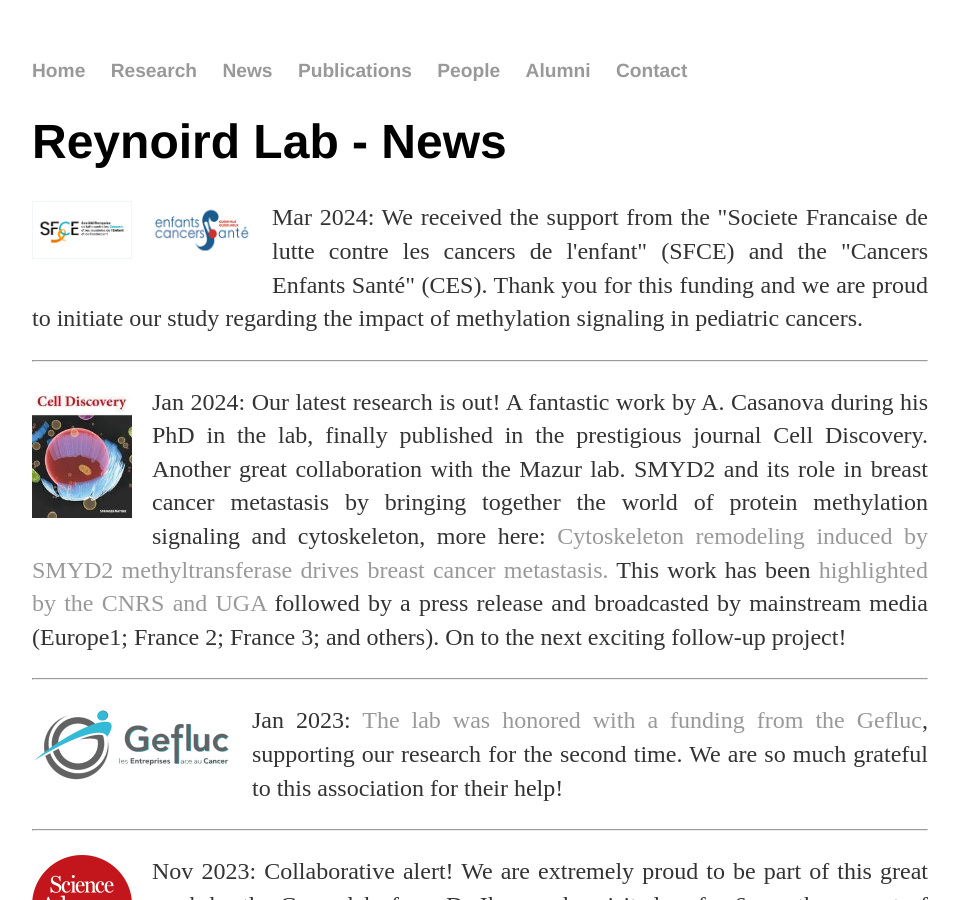
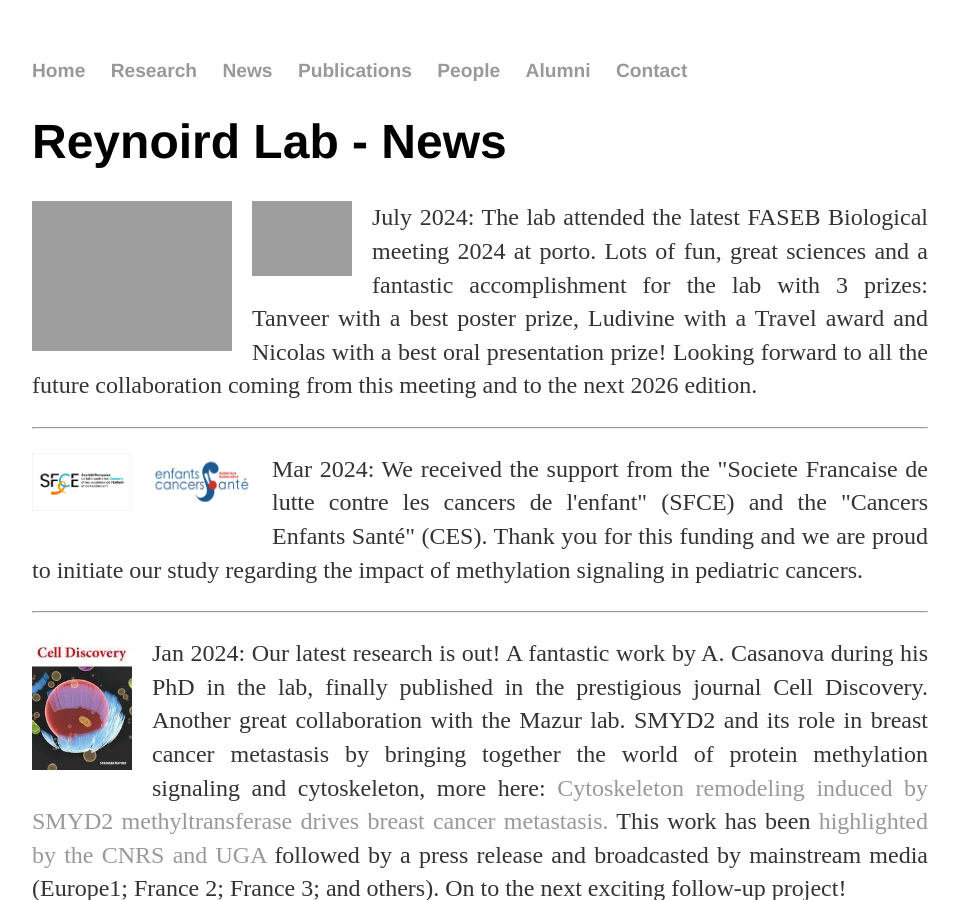
Before and after one commit to Reynoird-Lab/Reynoird-lab.github.io, a Jekyll site: the page built from News/index.html, in a window 1280 px wide and 900 px high. Shown: the whole window, without its empty margins (160-1119 px from the left). Built offline with Jekyll 4.4.1, drawn with Linux system fonts in a browser that asks for light colours; Markdown is read by kramdown in place of the engine named in the settings.

Commit message:
Update index.html

```diff
--- a/News/index.html
+++ b/News/index.html
@@ -5,6 +5,14 @@ title: News
 <meta name="description" content="Latest news from the Reynoird Lab"/>
 
 	<h1>Reynoird Lab - {{ page.title }}</h1>
+
+<div class="div-categoryContainer">
+    <img src="https://reynoird-lab.github.io/Images/FASEB 2024.jpg" title="FASEB" width="200" style="margin: 0px 20px 10px 0px;" class="picture-left"> <img src="https://reynoird-lab.github.io/Images/FASEB 2024 poster.jpg" title="poster" width="100" style="margin: 0px 20px 10px 0px;" class="picture-left">
+  	<div class="paragraph-right">
+	  <p align="justify"> July 2024: The lab attended the latest FASEB Biological meeting 2024 at porto. Lots of fun, great sciences and a fantastic accomplishment for the lab with 3 prizes: Tanveer with a best poster prize, Ludivine with a Travel award and Nicolas with a best oral presentation prize! Looking forward to all the future collaboration coming from this meeting and to the next 2026 edition. </div>
+</div>
+
+<hr>
 
 <div class="div-categoryContainer">
     <img src="https://reynoird-lab.github.io/Images/SFCE.png" title="SFCE" width="100" style="margin: 0px 20px 10px 0px;" class="picture-left"> <img src="https://reynoird-lab.github.io/Images/CES.png" title="CES" width="100" style="margin: 0px 20px 10px 0px;" class="picture-left">
```
